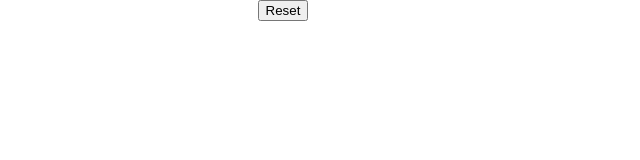
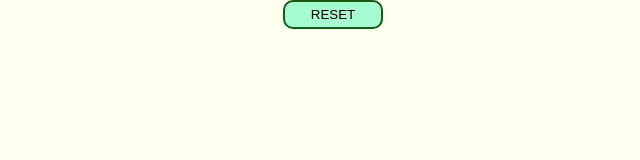
Before and after one commit to JStrang21/etch, a plain HTML site: page index.html in a window 1280 px wide. Shown: the whole page, without its empty margins (357-997 px from the left). Drawn offline with Linux system fonts and the light colour scheme.

Commit message:
Just need to style

```diff
--- a/script.js
+++ b/script.js
@@ -3,7 +3,7 @@ btn.addEventListener('mousedown', function reload() {
     window.location.reload(true);
 })
 btn.addEventListener('mouseup', function input() {
-    const v = prompt();
+    const v = prompt('Enter a number:', );
     if (v>200) {
         alert('Number is too big')
     }
--- a/styles.css
+++ b/styles.css
@@ -1,6 +1,7 @@
 html, body {
     margin:0%;
     height: 100%;
+    background-color: ivory;
 }
 
 .container {
@@ -27,6 +28,18 @@ html, body {
 }*/
 
 button {
-    display: flex;
-    margin: auto;
+    display: inline-block;
+    position: absolute;
+    left: 50%;
+    right: 50%;
+    padding: 5px;
+    width: 100px;
+    background-color: rgb(165, 252, 208);
+    border-radius: 10px;
+    border: 2px solid rgb(23, 90, 21);
+    text-transform: uppercase;
 }
+
+button:hover {
+    background-color: aqua;
+}
```
Also changed, not shown: 1 other file.
